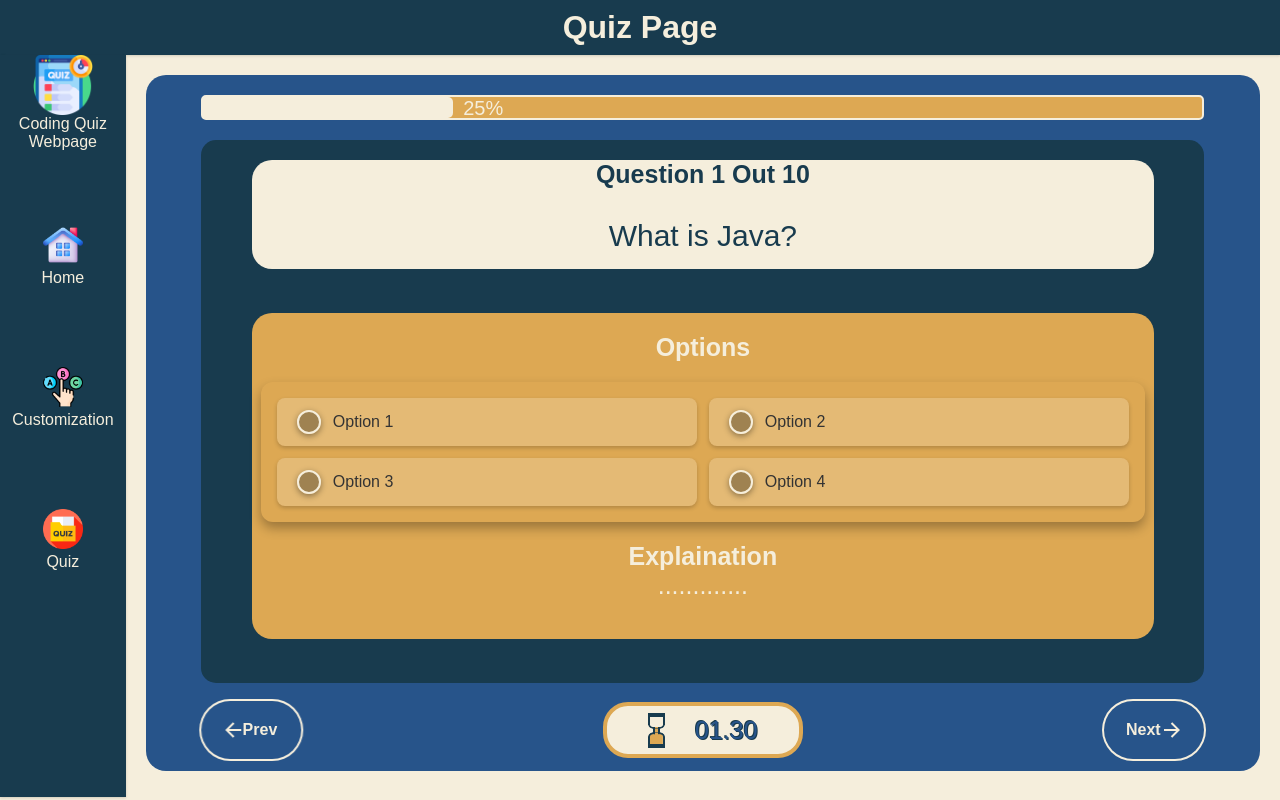
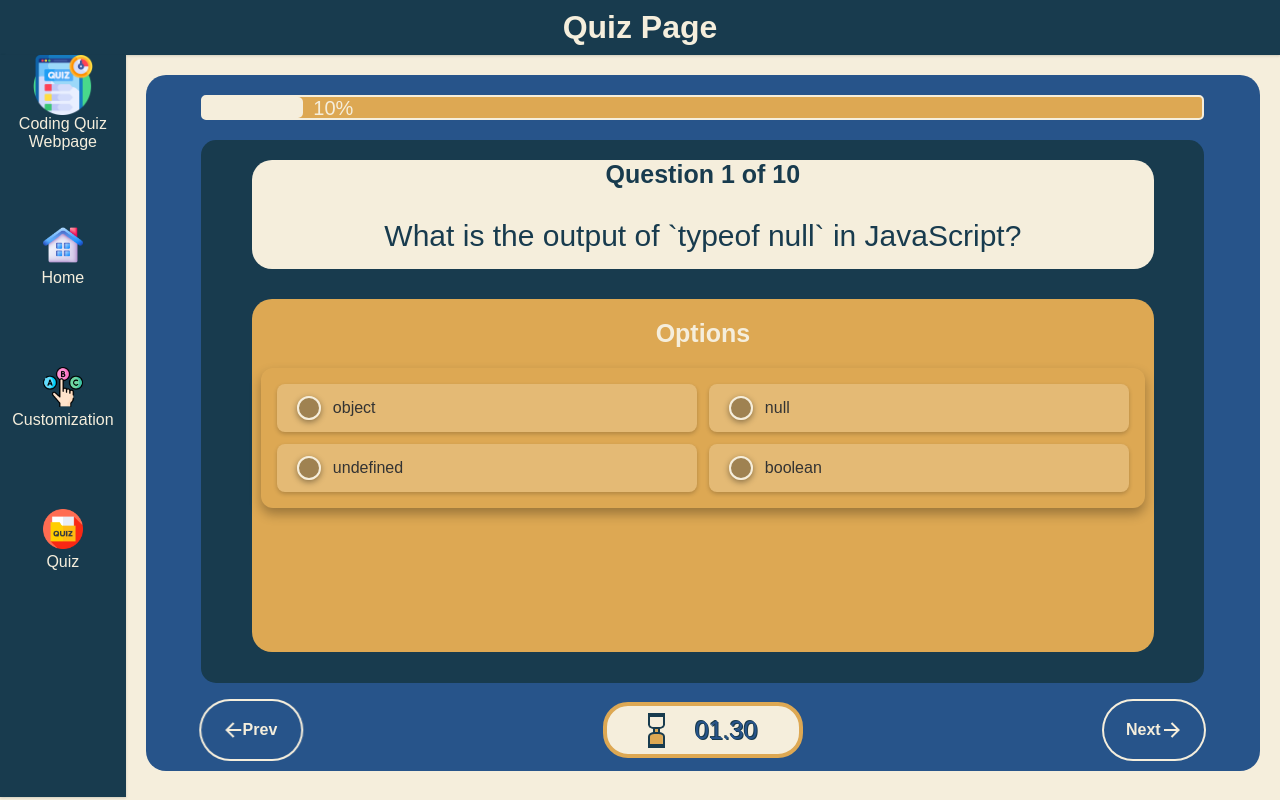
Before and after one commit to NKukame/Coding-Quiz-App, a React (Vite) app in the folder coding_quiz/: page /quiz in a window 1280 px wide. Built offline with nearby package versions, Linux system fonts and the light colour scheme; a web font is replaced by a local one.

Commit message:
Enhance Quiz functionality and layout; add question navigation, progress tracking, and integrate quiz data

```diff
--- a/coding_quiz/src/Quiz.css
+++ b/coding_quiz/src/Quiz.css
@@ -80,7 +80,7 @@
   background-color: var(--gold);
   color: var(--peach);
   width: 90%;
-  height: 60%;
+  height: 65%;
   margin-bottom: auto;
   border-radius: 20px;
 }
@@ -170,9 +170,9 @@
   transform: translate(-50%, -50%);
 }
 
-.question-explaintion-container{
+.question-explanation-container{
   margin: 20px;
-  font-size: 25px;
+  font-size: 21px;
 }
 
 /* Quiz Footer */
--- a/coding_quiz/src/Quiz.jsx
+++ b/coding_quiz/src/Quiz.jsx
@@ -1,11 +1,55 @@
 import { Link } from "react-router";
+import { useState } from "react";
 import SideBar from "./components/SideBar";
 import Header from "./components/Header";
 import TimeLoader from "./components/TimeLoader";
+import quizData from "./quiz.json"
 import "./styles.css";
 import "./Quiz.css";
 
 function Quiz() {
+  const questions = quizData["JavaScript"];
+  const [currentQuestionIndex, setCurrentQuestionIndex] = useState(0);
+  const [selectedOption, setSelectedOption] = useState("");
+  const [isAnswered, setIsAnswered] = useState(false);
+
+  if (!quizData || quizData.length === 0) {
+    return <p>Loading questions...</p>;
+  }
+  const currentQuestion = questions[currentQuestionIndex];
+
+  // const jsQuestions = quizData["JavaScript"];
+  // const currentQuestion = jsQuestions[currentQuestionIndex];
+
+  if (!currentQuestion) {
+    return <p>No question found.</p>;
+  }
+
+  const handleOptionChange = (option) => {
+    setSelectedOption(option);
+    setIsAnswered(true);
+  };
+
+  const handleNext = () => {
+    if (currentQuestionIndex < questions.length - 1) {
+      setCurrentQuestionIndex(currentQuestionIndex + 1);
+      setSelectedOption("");
+      setIsAnswered(false);
+    }
+  };
+
+  const handlePrev = () => {
+    if (currentQuestionIndex > 0) {
+      setCurrentQuestionIndex(currentQuestionIndex - 1);
+      setSelectedOption("");
+      setIsAnswered(false);
+    }
+  };
+
+  const isCorrect = selectedOption === currentQuestion.correctAnswer;
+
+
+  const progress = Math.round(((currentQuestionIndex + 1) / quizData.length) * 100);
   return (
     <>
       <Header heading="Quiz Page" />
@@ -17,57 +61,54 @@ function Quiz() {
 
           <div className="quiz-header">
             <div className="progress-bar">
-              <div className="progress-fill"></div>
-              <p>25%</p>
+              <div className="progress-fill" style={{width: `${((currentQuestionIndex + 1) / questions.length) * 100}%`, }}></div>
+              <p> {((currentQuestionIndex + 1) / questions.length) * 100}%</p>
             </div>
           </div>
 
           <div className="quiz-body">
 
             <div className="quiz-question-container">
-              <h3>Question 1 Out 10</h3>
-              <p>What is Java?</p>
+              <h3>Question {currentQuestionIndex + 1} of {questions.length}</h3>
+              <p>{currentQuestion?.question || "Loading question..."}</p>
             </div>
 
             <div className="quiz-option-container">
               <h3>Options</h3>
 
               <div className="quiz-radio-option">
-                <div class="custom-radio-group">
-                  <label class="custom-radio-container">
-                    <input type="radio" name="custom-radio" value="option1" />
-                    <span class="custom-radio-checkmark"></span>
-                    Option 1
-                  </label>
-                  <label class="custom-radio-container">
-                    <input type="radio" name="custom-radio" value="option2" />
-                    <span class="custom-radio-checkmark"></span>
-                    Option 2
-                  </label>
-                  <label class="custom-radio-container">
-                    <input type="radio" name="custom-radio" value="option3" />
-                    <span class="custom-radio-checkmark"></span>
-                    Option 3
-                  </label>
-                  <label class="custom-radio-container">
-                    <input type="radio" name="custom-radio" value="option3" />
-                    <span class="custom-radio-checkmark"></span>
-                    Option 4
-                  </label>
+                <div className="custom-radio-group">
+                  {currentQuestion.options.map((option, index) => (
+                    <label key={index} className="custom-radio-container">
+                      <input
+                        type="radio"
+                        name={`question-${currentQuestionIndex}`}
+                        value={option}
+                        checked={selectedOption === option}
+                        onChange={() => handleOptionChange(option)}
+                      />
+                      <span className="custom-radio-checkmark"></span>
+                      {option}
+                    </label>
+                  ))}
                 </div>
               </div>
 
-              <div className="question-explaintion-container">
-                <h4>Explaination</h4>
-                <p>.............</p>
-              </div>
+              {isAnswered && (
+                <div className="question-explanation-container">
+                  <h4>
+                    {isCorrect ? "✅ Correct!" : "❌ Incorrect"}
+                  </h4>
+                  <p>{currentQuestion.explanation}</p>
+                </div>
+              )}
 
             </div>
 
           </div>
 
           <div className="quiz-footer">
-            <button className="animated-button button-1">
+            <button className="animated-button button-1" onClick={handlePrev} disabled={currentQuestionIndex === 0}>
                     <svg
                       viewBox="0 0 24 24"
                       className="arr-1 btn1-arr1"
@@ -96,7 +137,7 @@ function Quiz() {
 
             </div>
 
-            <button className="animated-button">
+            <button className="animated-button" onClick={handleNext}>
                     <svg
                       viewBox="0 0 24 24"
                       className="arr-2"
--- a/coding_quiz/src/components/TimeLoader.css
+++ b/coding_quiz/src/components/TimeLoader.css
@@ -21,9 +21,9 @@
   border-top: 0;
   box-sizing: content-box;
   border-radius: 0 0 40% 40%;
-  -webkit-mask:
+  /* -webkit-mask:
     linear-gradient(#000 0 0) bottom/4px 2px no-repeat,
-    linear-gradient(#000 0 0);
+    linear-gradient(#000 0 0); */
   -webkit-mask-composite: destination-out;
           mask-composite: exclude;
   background:
--- /dev/null
+++ b/coding_quiz/src/quiz.json
@@ -0,0 +1,124 @@
+{
+    "JavaScript": [
+        {
+            "type": "multiple-choice",
+            "question": "What is the output of `typeof null` in JavaScript?",
+            "options": [
+                "object",
+                "null",
+                "undefined",
+                "boolean"
+            ],
+            "correctAnswer": "object",
+            "explanation": "In JavaScript, the `typeof null` is an object due to a bug in the language that dates back to its early days."
+        },
+        {
+            "type": "multiple-choice",
+            "question": "Which of the following is a JavaScript data type?",
+            "options": [
+                "String",
+                "Number",
+                "Boolean",
+                "All of the above"
+            ],
+            "correctAnswer": "All of the above",
+            "explanation": "JavaScript supports several data types including String, Number, and Boolean."
+        },
+        {
+            "type": "multiple-choice",
+            "question": "What does the `===` operator do in JavaScript?",
+            "options": [
+                "Checks for equality and type",
+                "Checks for equality only",
+                "Checks for type only",
+                "None of the above"
+            ],
+            "correctAnswer": "Checks for equality and type",
+            "explanation": "`===` checks both value and type, while `==` checks only value."
+        },
+        {
+            "type": "multiple-choice",
+            "question": "What will be the output of `console.log(0.1 + 0.2 === 0.3)`?",
+            "options": [
+                "true",
+                "false",
+                "undefined",
+                "NaN"
+            ],
+            "correctAnswer": "false",
+            "explanation": "Due to floating-point precision issues, `0.1 + 0.2` does not equal `0.3`."
+        },
+        {
+            "type": "multiple-choice",
+            "question": "What is the purpose of the `this` keyword in JavaScript?",
+            "options": [
+                "Refers to the global object",
+                "Refers to the current function",
+                "Refers to the current object",
+                "None of the above"
+            ],
+            "correctAnswer": "Refers to the current object",
+            "explanation": "`this` refers to the object that is executing the current function."
+        },
+        {
+            "type": "multiple-choice",
+            "question": "Which method is used to convert a JSON string into a JavaScript object?",
+            "options": [
+                "JSON.parse()",
+                "JSON.stringify()",
+                "JSON.convert()",
+                "JSON.objectify()"
+            ],
+            "correctAnswer": "JSON.parse()",
+            "explanation": "`JSON.parse()` converts a JSON string into a JavaScript object."
+        },
+        {
+            "type": "multiple-choice",
+            "question": "What is the output of `console.log(typeof NaN)`?",
+            "options": [
+                "number",
+                "NaN",
+                "undefined",
+                "object"
+            ],
+            "correctAnswer": "number",
+            "explanation": "`NaN` is considered a number in JavaScript, even though it represents 'Not-a-Number'."
+        },
+        {
+            "type": "multiple-choice",
+            "question": "Which of the following is not a JavaScript framework?",
+            "options": [
+                "React",
+                "Angular",
+                "Django",
+                "Vue"
+            ],
+            "correctAnswer": "Django",
+            "explanation": "Django is a Python web framework, while React, Angular, and Vue are JavaScript frameworks."
+        },
+        {
+            "type": "multiple-choice",
+            "question": "What will be the output of `console.log(1 + '1')`?",
+            "options": [
+                "'11'",
+                "'2'",
+                "'undefined'",
+                "'NaN'"
+            ],
+            "correctAnswer": "'11'",
+            "explanation": "`1 + '1'` results in string concatenation, producing `'11'`."
+        },
+        {
+            "type": "multiple-choice",
+            "question": "`let x = 10; x++; console.log(x); What will be logged?`",
+            "options": [
+                "10",
+                "11",
+                "undefined",
+                "-1"
+            ],
+            "correctAnswer": "11",
+            "explanation": "`x++` increments `x` by 1, so it logs `11`."
+        }
+    ]
+}
```
